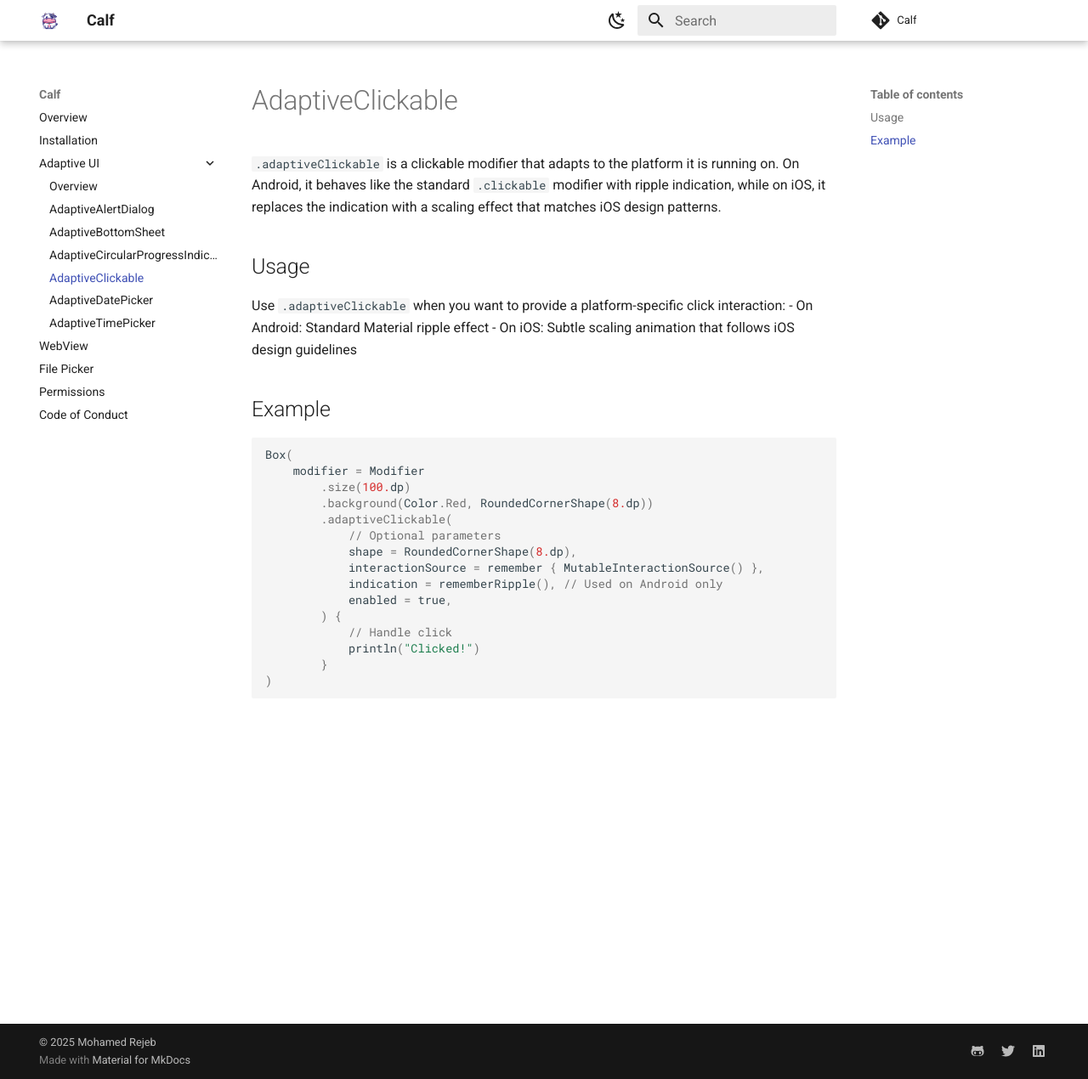
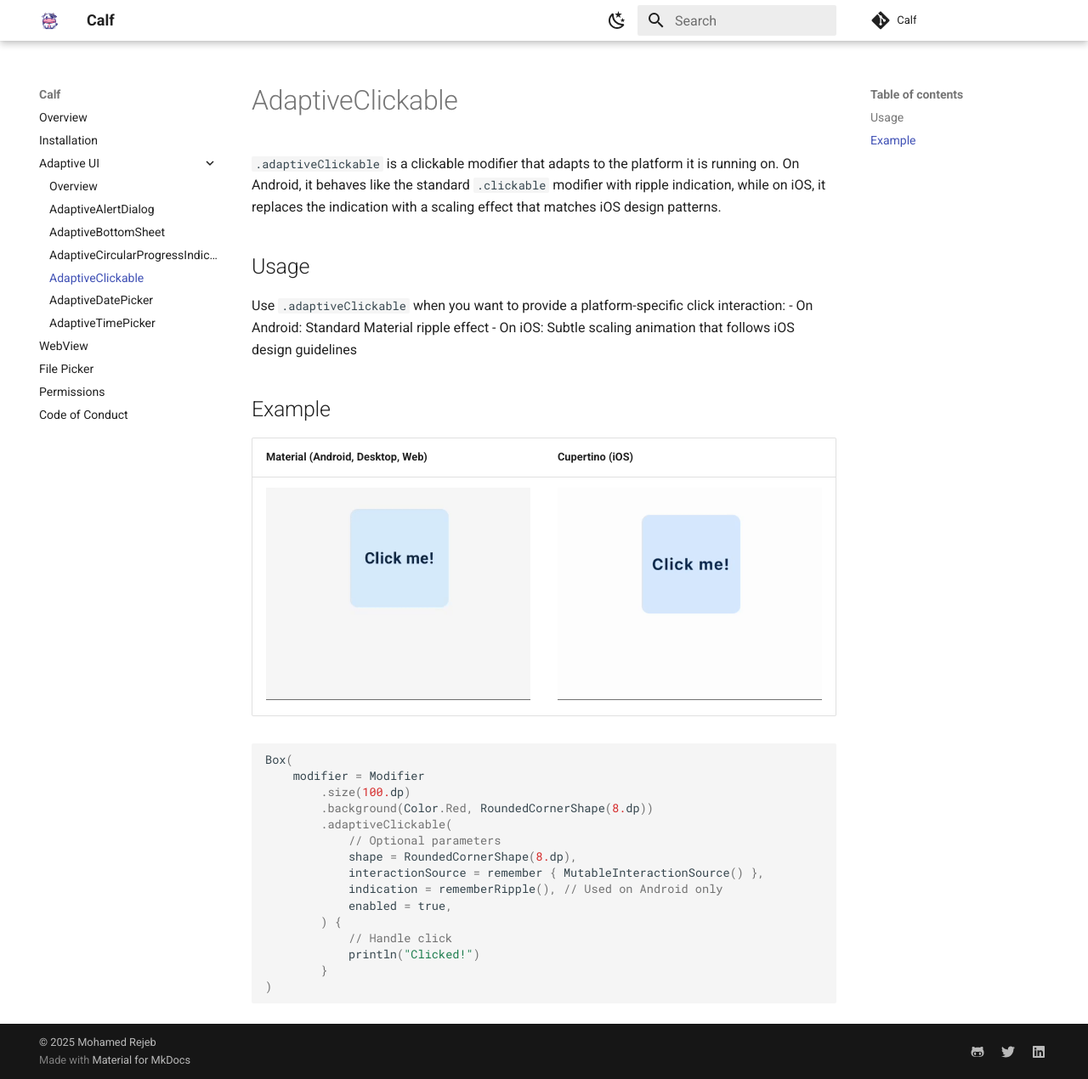
Before and after one commit to MohamedRejeb/Calf, an MkDocs documentation site: the page built from docs/ui/adaptive-clickable.md, in a window 1280 px wide and 1270 px high. Shown: the whole window at 85% size. Built offline with MkDocs 1.6.1 and Material for MkDocs 9.7.7, drawn with Linux system fonts in a browser that asks for light colours; comment, search, counter and statistics services are not loaded.

Commit message:
added sample gifs for adaptive click

````diff
--- a/docs/ui/adaptive-clickable.md
+++ b/docs/ui/adaptive-clickable.md
@@ -9,6 +9,10 @@
 - On iOS: Subtle scaling animation that follows iOS design guidelines
 
 ## Example
+
+| Material (Android, Desktop, Web)                                | Cupertino (iOS)                                         |
+|-----------------------------------------------------------------|---------------------------------------------------------|
+| ![Android Adaptive Clickable](../images/gif/android_adaptive_click.gif) | ![iOs Adaptive Clickable](../images/gif/ios_adaptive_click.gif) |
 
 ```kotlin
 Box(
````
Also changed, not shown: docs/images/gif/android_adaptive_click.gif (added), docs/images/gif/ios_adaptive_click.gif (added).
